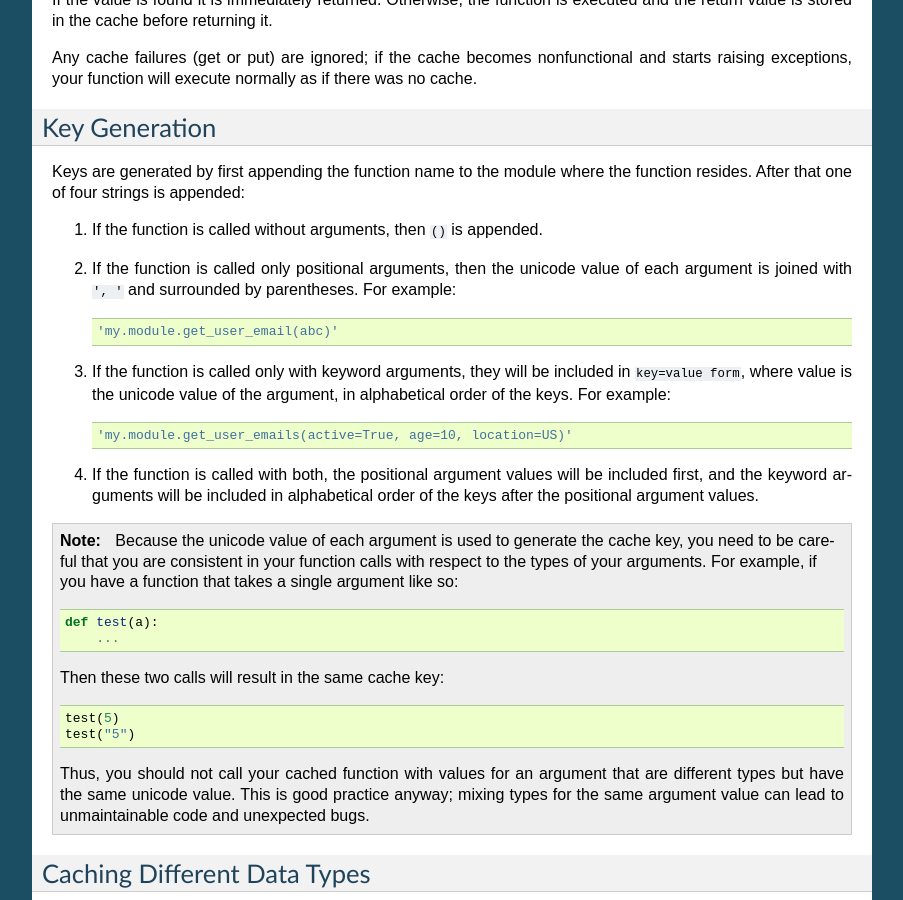
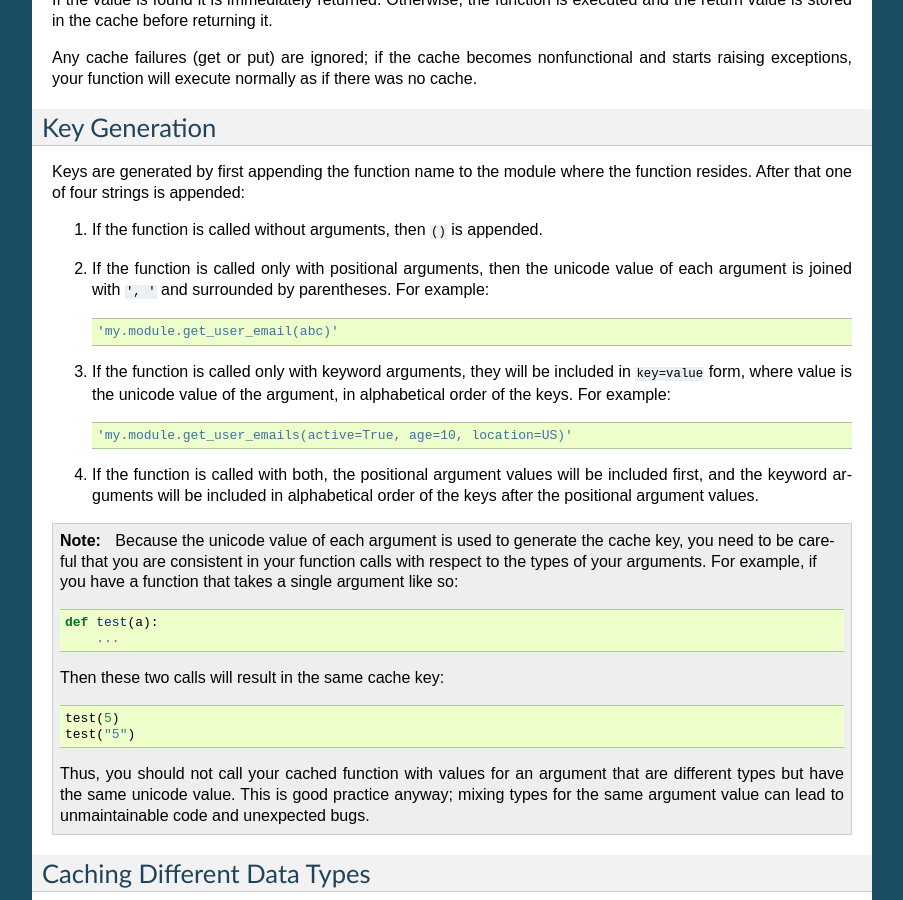
Before and after one commit to bal2ag/cachual, a Sphinx documentation site: the page built from docs/index.rst, in a window 1280 px wide and 900 px high, scrolled down 1289 px. Shown: the whole window, without its empty margins (198-1101 px from the left). Built offline with Sphinx 7.4.7, drawn with Linux system fonts in a browser that asks for light colours; the version number could not be read and is left out.

Commit message:
Fix some doc typos

```diff
--- a/docs/index.rst
+++ b/docs/index.rst
@@ -74,14 +74,14 @@ Keys are generated by first appending the function name to the module where the
 function resides. After that one of four strings is appended:
 
 1. If the function is called without arguments, then ``()`` is appended.
-2. If the function is called only positional arguments, then the unicode value
-   of each argument is joined with ``', '`` and surrounded by parentheses. For
-   example::
+2. If the function is called only with positional arguments, then the unicode
+   value of each argument is joined with ``', '`` and surrounded by
+   parentheses. For example::
 
        'my.module.get_user_email(abc)'
 
 3. If the function is called only with keyword arguments, they will be included
-   in ``key=value form``, where value is the unicode value of the argument, in
+   in ``key=value`` form, where value is the unicode value of the argument, in
    alphabetical order of the keys. For example::
 
        'my.module.get_user_emails(active=True, age=10, location=US)'
```
Also changed, not shown: other parts of docs/index.rst (+3 -2 lines).
